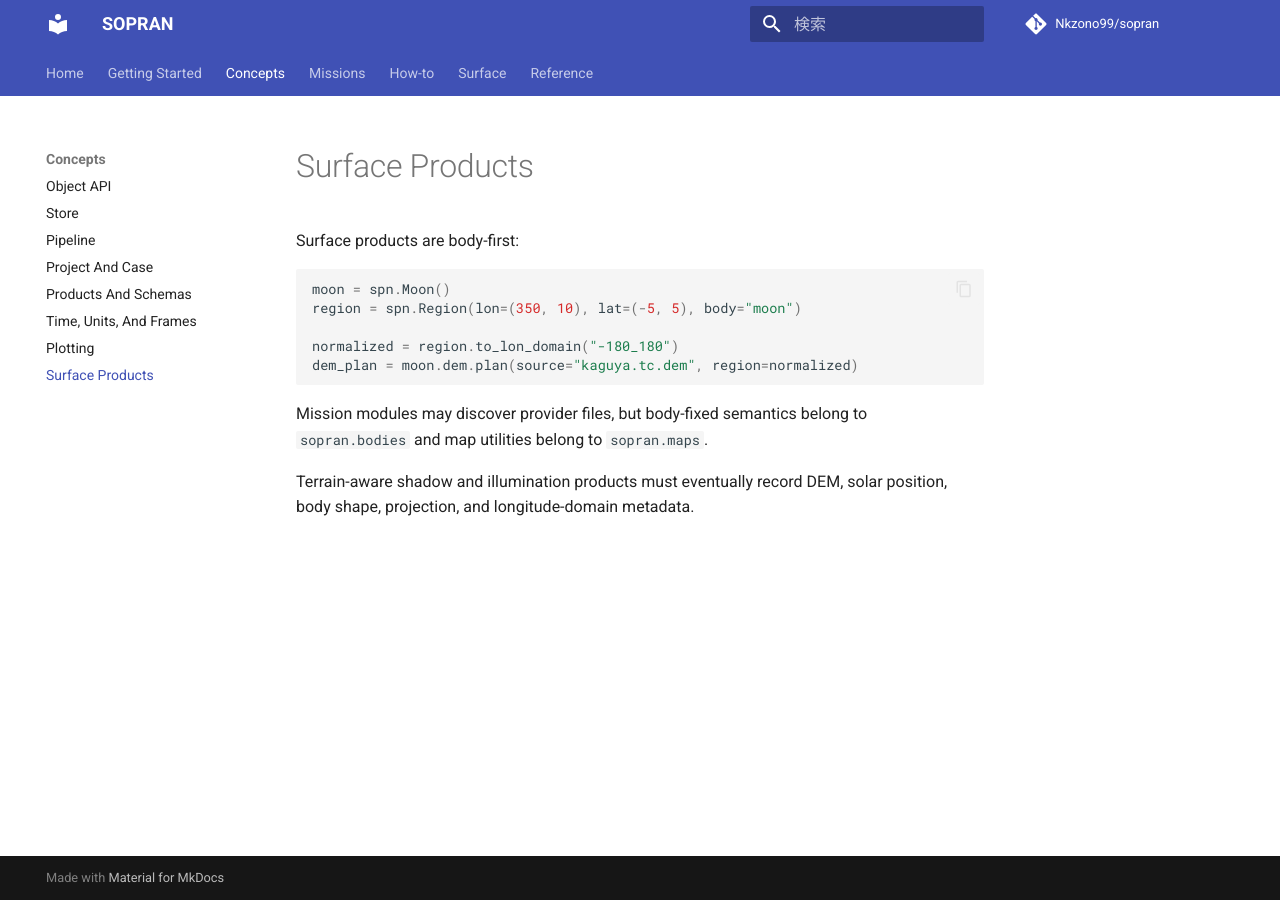
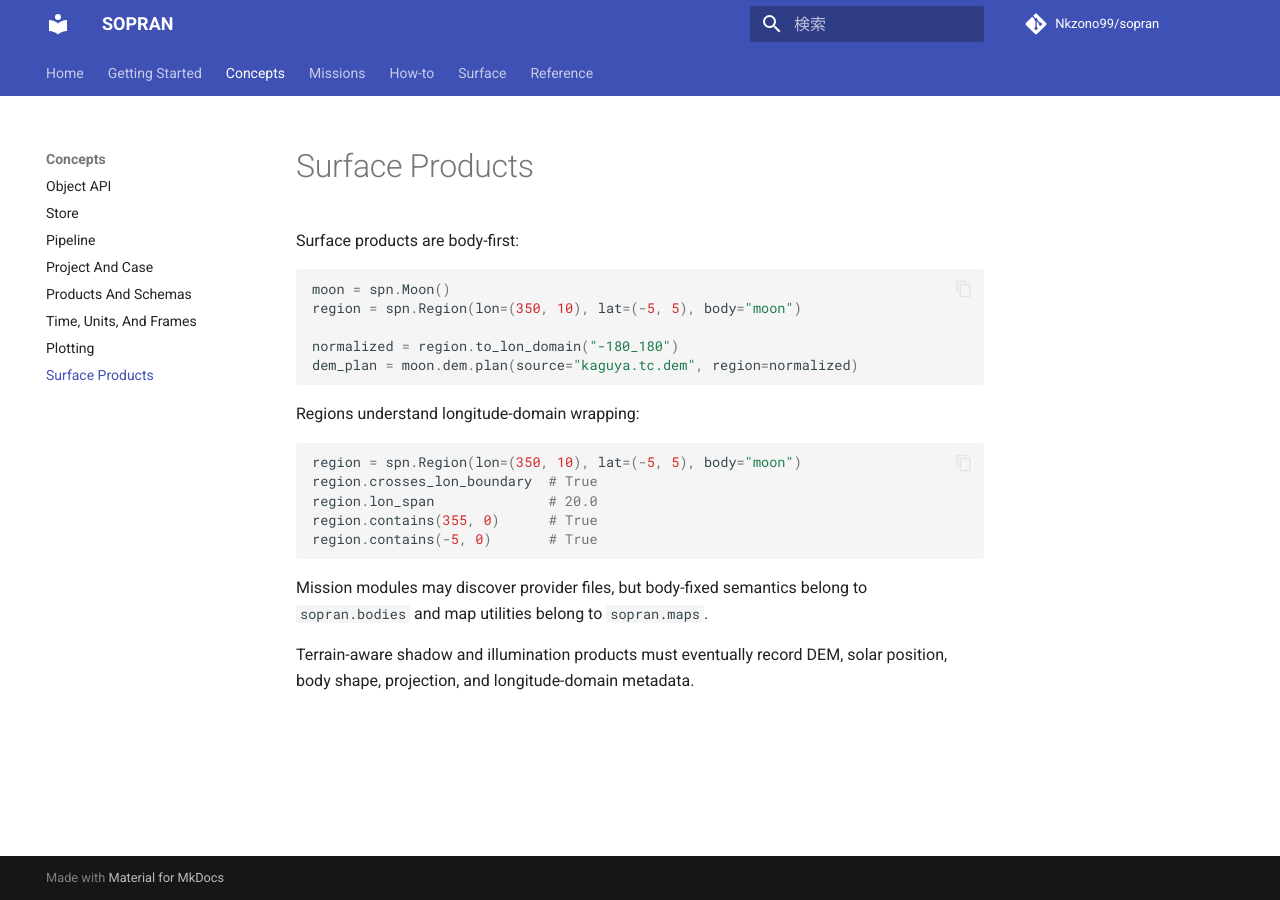
Before and after one commit to Nkzono99/sopran, an MkDocs documentation site: the page built from docs/concepts/surface.md, in a window 1280 px wide. Built offline with MkDocs 1.6.1 and Material for MkDocs 9.7.7, drawn with Linux system fonts in a browser that asks for light colours; comment, search, counter and statistics services are not loaded.

Commit message:
Add Region containment helpers

````diff
--- a/docs/concepts/surface.md
+++ b/docs/concepts/surface.md
@@ -10,6 +10,16 @@ normalized = region.to_lon_domain("-180_180")
 dem_plan = moon.dem.plan(source="kaguya.tc.dem", region=normalized)
 ```
 
+Regions understand longitude-domain wrapping:
+
+```python
+region = spn.Region(lon=(350, 10), lat=(-5, 5), body="moon")
+region.crosses_lon_boundary  # True
+region.lon_span              # 20.0
+region.contains(355, 0)      # True
+region.contains(-5, 0)       # True
+```
+
 Mission modules may discover provider files, but body-fixed semantics belong to
 `sopran.bodies` and map utilities belong to `sopran.maps`.
 
````
Also changed, not shown: SURFACE.md (+9 -0 lines), docs/how-to/moon-surface.md (+8 -0 lines), 2 other files.
